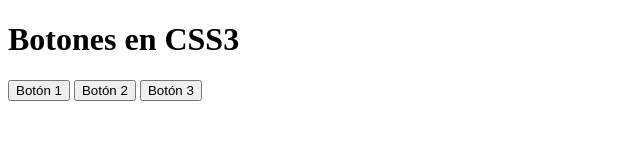
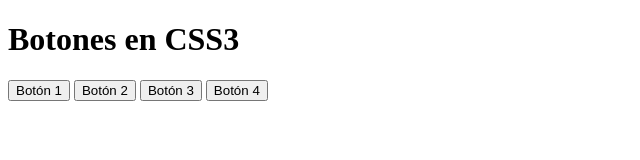
Before and after one commit to yessGib/Hello-world, a plain HTML site: page index.html in a window 1280 px wide. Shown: the whole page, without its empty margins (0-640 px from the left). Drawn offline with Linux system fonts and the light colour scheme.

Commit message:
Update index.html

```diff
--- a/index.html
+++ b/index.html
@@ -12,6 +12,7 @@
             <button type="button" id="azul">Botón 1</button>
             <button type="button" id="rosa">Botón 2</button>
             <button type="button" id="rojo">Botón 3</button>
+            <button type="button" id="rojo2">Botón 4</button>
         </div>
     </div>
 
```
